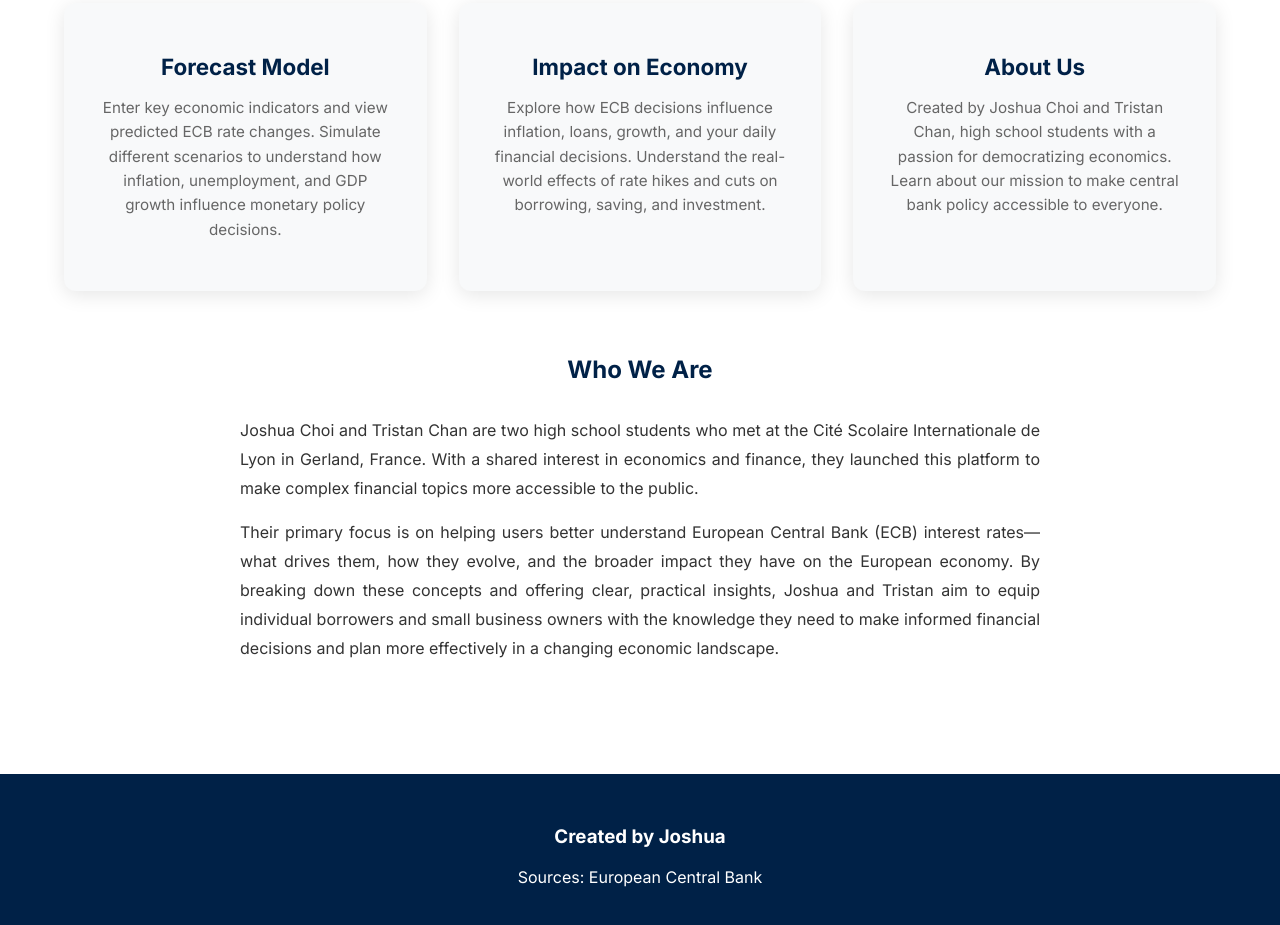
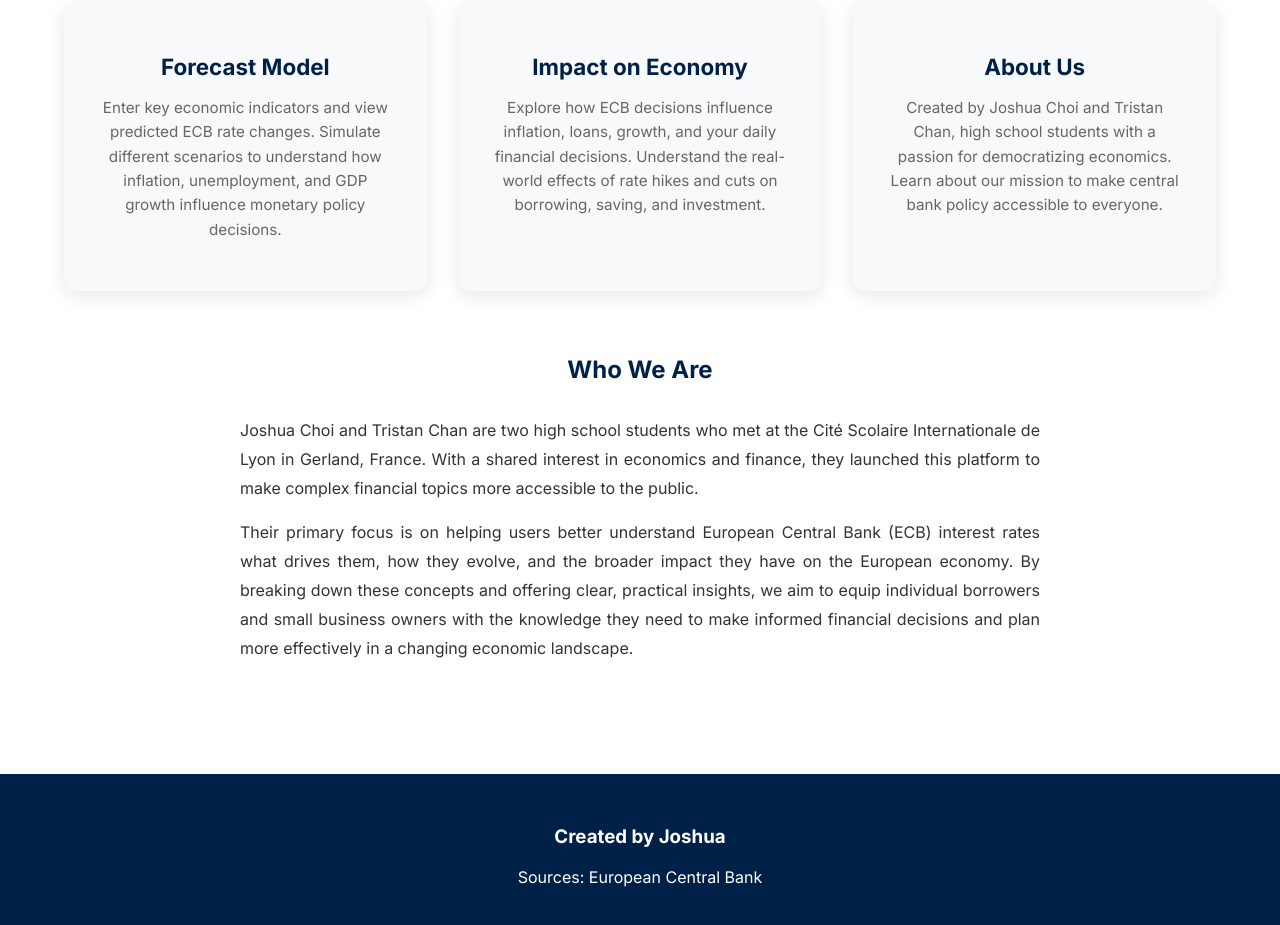
Before and after one commit to JC4hax/ECBLENS, a plain HTML site: page index.html in a window 1280 px wide. Shown: the part 1010-1935 px from the top of the page. Drawn offline with nearby package versions, Linux system fonts and the light colour scheme.

Commit message:
Update index.html

```diff
--- a/index.html
+++ b/index.html
@@ -380,7 +380,7 @@
     <section class="who-we-are">
       <h2>Who We Are</h2>
       <p>Joshua Choi and Tristan Chan are two high school students who met at the Cité Scolaire Internationale de Lyon in Gerland, France. With a shared interest in economics and finance, they launched this platform to make complex financial topics more accessible to the public.</p>
-      <p>Their primary focus is on helping users better understand European Central Bank (ECB) interest rates—what drives them, how they evolve, and the broader impact they have on the European economy. By breaking down these concepts and offering clear, practical insights, Joshua and Tristan aim to equip individual borrowers and small business owners with the knowledge they need to make informed financial decisions and plan more effectively in a changing economic landscape.</p>
+      <p>Their primary focus is on helping users better understand European Central Bank (ECB) interest rates what drives them, how they evolve, and the broader impact they have on the European economy. By breaking down these concepts and offering clear, practical insights, we aim to equip individual borrowers and small business owners with the knowledge they need to make informed financial decisions and plan more effectively in a changing economic landscape.</p>
     </section>
   </main>
 
```
